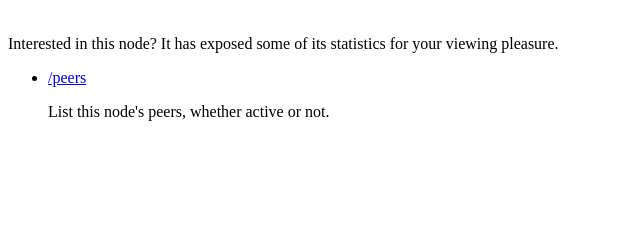
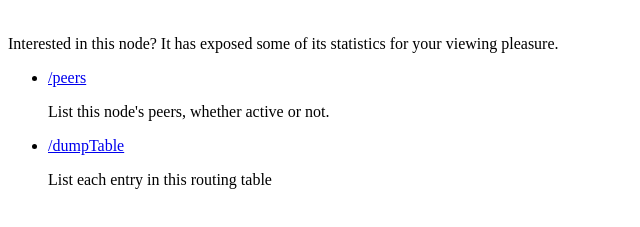
Before and after one commit to ansuz/hdb, a website: page public/index.html in a window 1280 px wide. Shown: the part 79-306 px from the top of the page, without its empty margins (0-640 px from the left). Drawn offline with Linux system fonts and the light colour scheme.

Commit message:
added dumptable url

```diff
--- a/public/index.html
+++ b/public/index.html
@@ -11,3 +11,6 @@
 <li><a href="/peers">/peers</a>
   <p>List this node's peers, whether active or not.</p>
 </li>
+<li><a href="/dumpTable">/dumpTable</a>
+  <p>List each entry in this routing table</p>
+</li>
```
